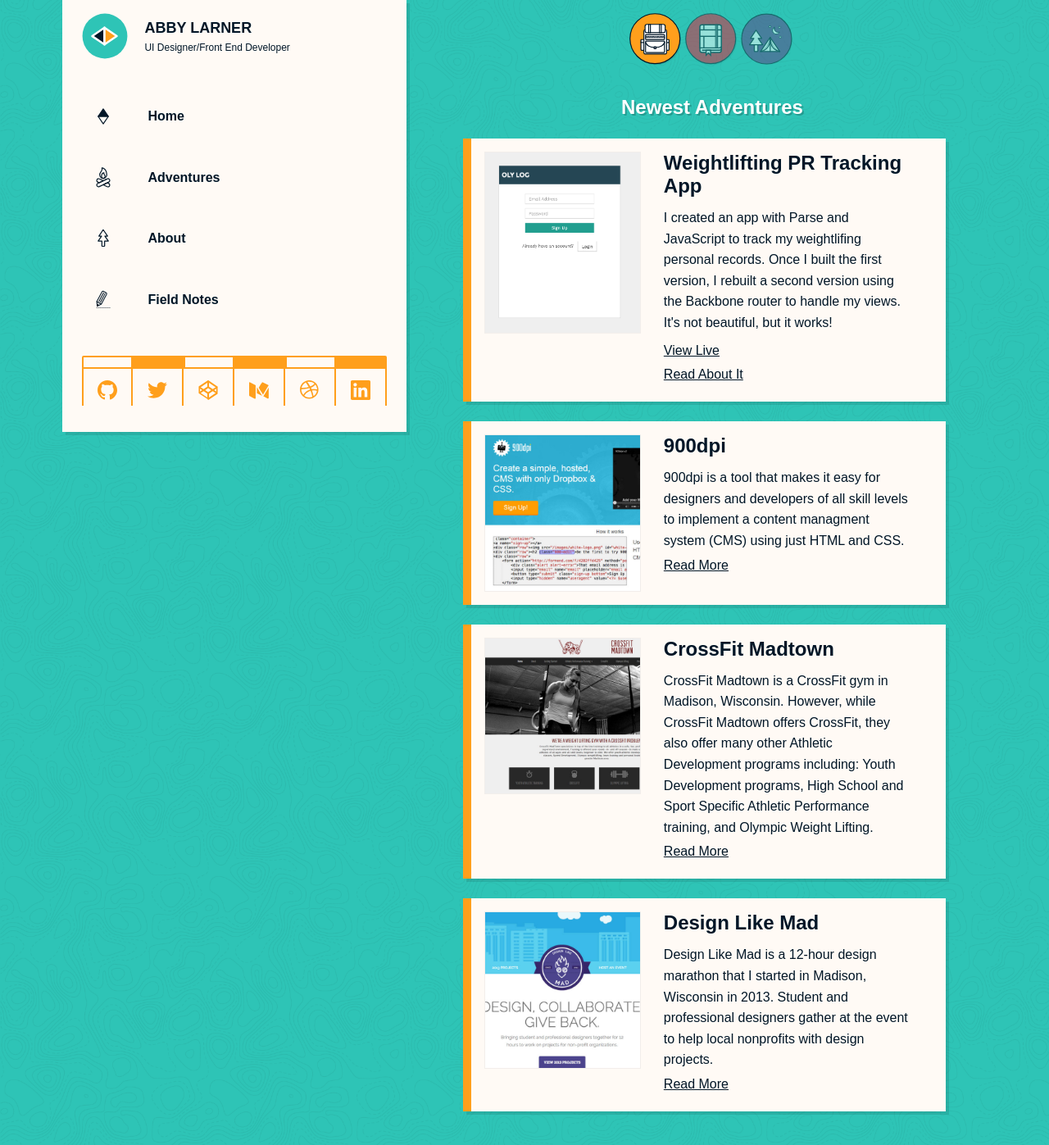
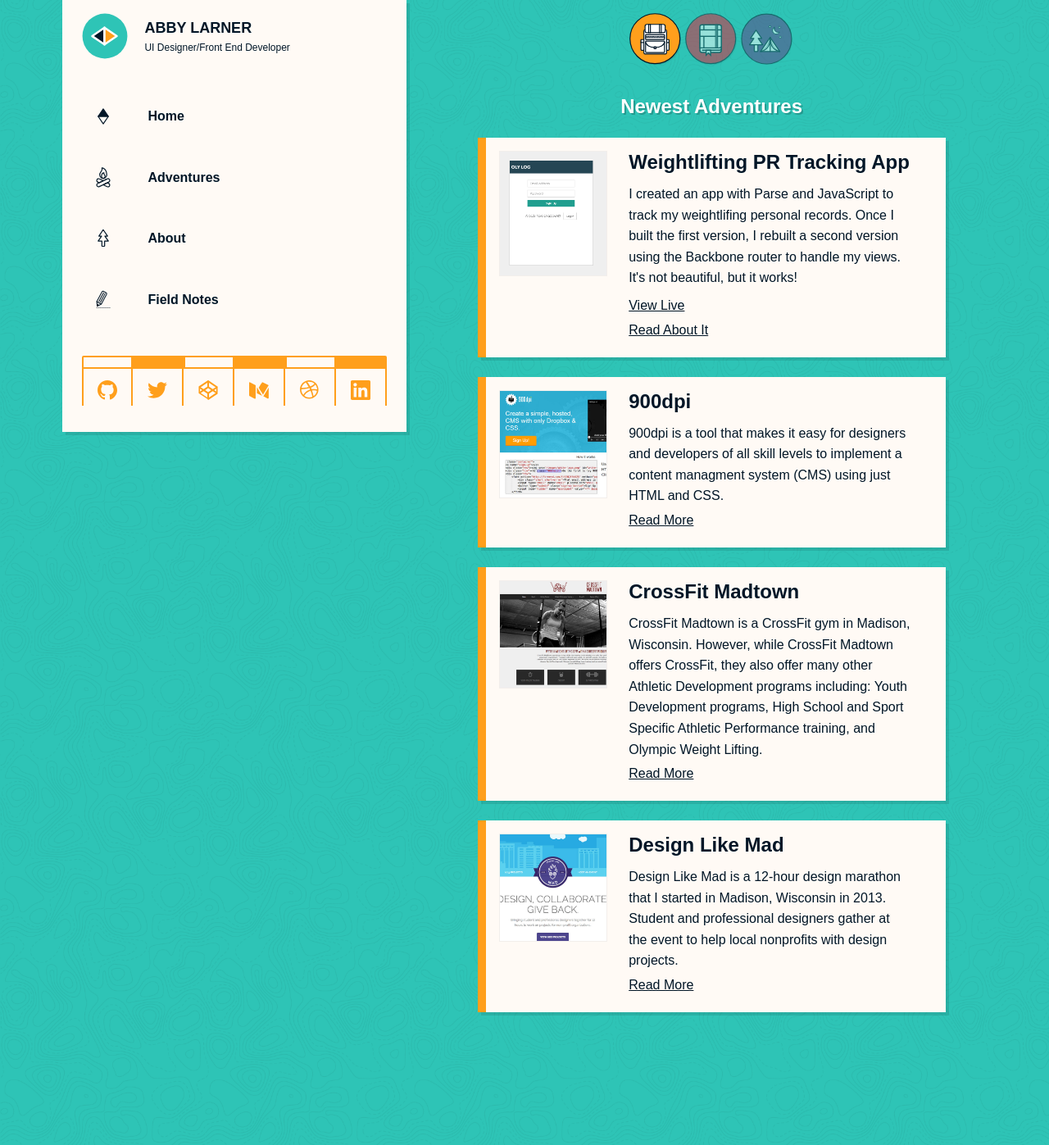
Before and after one commit to abbylarner/abbylarner.github.io, a Jekyll site: the page built from index.html, in a window 1280 px wide. Shown: the whole page at 82% size. Built offline with Jekyll 4.4.1, drawn with Linux system fonts in a browser that asks for light colours; after the commit the page ends 1275 px from its top, so only the background shows below that.

Commit message:
fixed slider styling

```diff
--- a/_sass/_sm-size.scss
+++ b/_sass/_sm-size.scss
@@ -123,9 +123,12 @@
                 }
             }
             .project {
-                .project-text {
-                    width: 55%
+                a {
+                    img {
+                        width: 100%;
+                    }
                 }
+
                 &.fn-project {
                     .project-text {
                         width: 90%;
--- a/_sass/_xs-size.scss
+++ b/_sass/_xs-size.scss
@@ -146,7 +146,6 @@
     }
 }
 
-
 #container {
     margin-top: 2em;
     padding: 1.5em;
@@ -239,7 +238,6 @@
         }
         .page {
             margin: 0 auto;
-            padding: 1px;
             &:last-child {
                 width: 33.1%;
                 padding: 0;
@@ -249,28 +247,81 @@
 }
 
 .project {
-    margin-bottom: 1.5em;
+    margin: 0 auto 1.5em auto;
     background-color: $off-white;
     @extend %box-shadow;
     overflow: hidden;
     padding: 1em;
-    width: 90%;
+    width: 87%;
+    a {
+        display: block;
+        overflow: hidden;
+        padding-right: 1em;
+        text-align: center;
+        img {
+            width: 80%;
+            max-width: 300px;
+            margin-bottom: 2em;
+        }
+    }
+    .project-text {
+        h2 {
+            margin-bottom: .5em;
+        }
+        a {
+            margin: .5em 0;
+            display: block;
+            text-align: left;
+            width: 100%;
+        }
+    }
+}
+
+@media (min-width: 500px) {
+    .project {
+        a {
             img {
                 width: 25%;
                 float: left;
                 box-sizing: border-box;
                 border: 1px solid $primary-color-xlight;
             }
+        }
+    }
+}
+
+@media (min-width: 501px) {
+    .slide-wrapper {
+        .all-page-wrapper {
+              .page-wrapper {
+        width: 33.34%;
+    }
+        }
+    }
+    .project {
+        a {
+            float: left;
+            width: 25%;
+            padding-right: 0;
+            img {
+                width: 100%;
+            }
+        }
+
         .project-text {
            float: left;
             width: 65%;
             margin: 0 5%;
+
             h2 {
-            margin-bottom: .5em;
+                a {
+                    width: 100%;
                 }
+            }
+
             a {
-            margin: .5em 0;
-            display: block;
+                float: none;
+            }
         }
     }
 }
@@ -391,7 +442,6 @@
     &:last-child {
         border-bottom: 0;
     }
-
     h2 {
         a {
             text-decoration: none;
@@ -460,7 +510,6 @@
     padding: 150px 0;
 }
 
-
 .sb-animation {
     width: 100%;
     background: #6493e8 url('/images/work/scroogebuster/sb-bg.svg') center center repeat-y;
@@ -478,9 +527,8 @@
     margin: 0 auto;
 }
 
-
 .version-row {
-    overflow:hidden;
+    overflow: hidden;
 }
 
 .version1 {
@@ -511,16 +559,15 @@
     border: 1px solid $primary-color-xlight;
     padding: 1em;
     box-sizing: border-box;
-
-    input, textarea {
+    input,
+    textarea {
         width: 100%;
         margin-bottom: 1em;
         padding: 0.5em;
         box-sizing: border-box;
     }
-
     textarea {
-        border: 1px solid rgb(238,238,238);
+        border: 1px solid rgb(238, 238, 238);
         height: 10em
     }
 }
```
Lines whose indentation alone changed are shown as unchanged.
